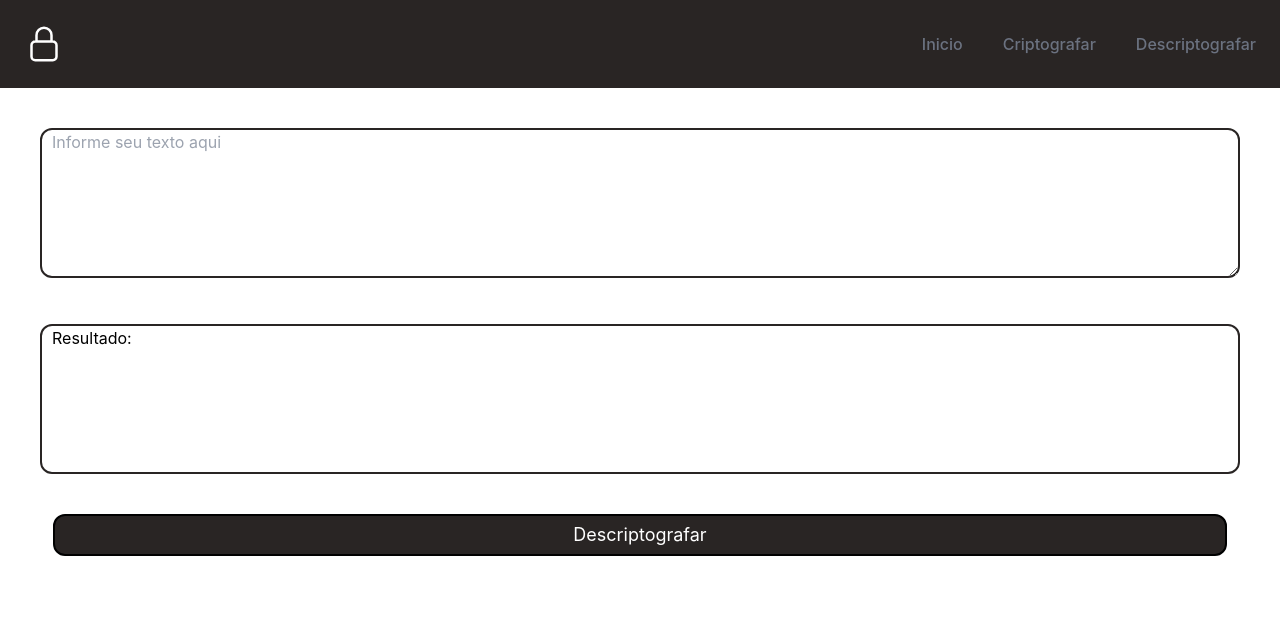
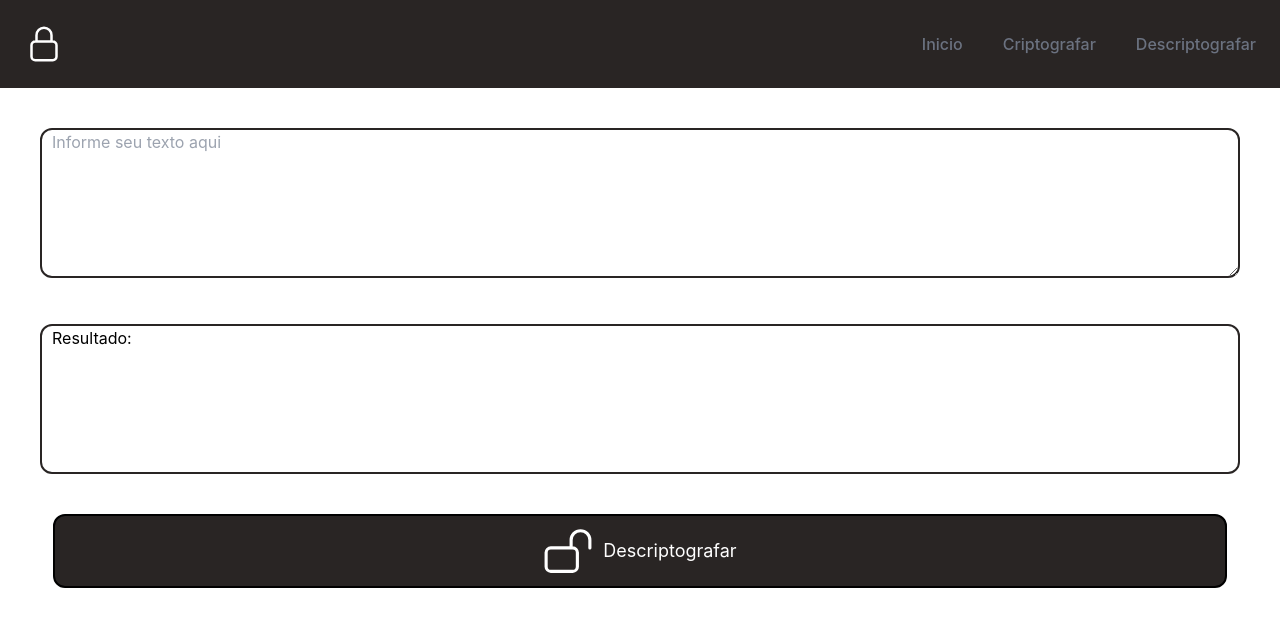
Before and after one commit to PedroLuisBrilhadori/application-RSAcryptography, a Next.js app: page /decrypt in a window 1280 px wide. Shown: the top 626 px of the page. Built offline with nearby package versions, Linux system fonts and the light colour scheme.

Commit message:
style: improve style (adding hover on the buttons and icons

```diff
--- a/src/components/ButtonSubmit/index.tsx
+++ b/src/components/ButtonSubmit/index.tsx
@@ -2,15 +2,15 @@ import { NextPage } from 'next';
 import React from 'react'
 
 interface Props {
-    text: String;
+    children?: React.ReactNode;
 }
 
 const ButtonSubmit: NextPage<Props> = (props) => {
-    const {text} = props;
-
     return (
-        <div className='items-center w-full text-center'>
-            <button type='submit' className='self-center text-center bg-stone-800 w-11/12 rounded-xl text-white text-lg p-[5px] border-black border-2'>{text}</button>
+        <div className='items-center w-full flex place-content-center'>
+            <button type='submit' className='p-[10px] w-11/12 bg-stone-800 rounded-xl text-white text-lg border-black border-2 flex items-center place-content-center hover:bg-white hover:text-black'>
+                {props.children}
+            </button>
         </div>
     )
 }
--- a/src/pages/decrypt.tsx
+++ b/src/pages/decrypt.tsx
@@ -1,3 +1,4 @@
+import { LockOpenIcon } from '@heroicons/react/24/outline';
 import React, { useState } from 'react'
 import ButtonSubmit from '../components/ButtonSubmit';
 import Header from '../components/Header'
@@ -16,14 +17,15 @@ export default function Decrypt() {
 
       <form action='/api/' method='post'>
         <div className='m-10 w-auto h-max'>
-          <textarea placeholder='Informe seu texto aqui' className='w-full h-[150px] rounded-xl bg-white border-2 border-stone-800 text-black pl-[10px] overflow-auto' id='textDecrypt' onChange={handleOnChange}>
-            {changeText}
-          </textarea>
+          <textarea placeholder='Informe seu texto aqui' className='w-full h-[150px] rounded-xl bg-white border-2 border-stone-800 text-black pl-[10px] overflow-auto' id='textDecrypt' onChange={handleOnChange} value={changeText} />
         </div>
 
         <ResultText result='Resultado:' id='textResult' />
 
-        <ButtonSubmit text='Descriptografar' />
+        <ButtonSubmit>
+          <LockOpenIcon width={50} height={50} className='mr-[10px]' />
+          Descriptografar
+        </ButtonSubmit>
       </form>
     </>
   )
--- a/src/pages/encrypt.tsx
+++ b/src/pages/encrypt.tsx
@@ -2,6 +2,9 @@ import React, {useState} from 'react'
 import ButtonSubmit from '../components/ButtonSubmit';
 import Header from '../components/Header'
 import ResultText from '../components/ResultText'
+import {
+  LockClosedIcon,
+} from '@heroicons/react/24/outline'
 
 export default function Encrypt() {
   const [changeText, setChangeText] = useState('');
@@ -16,14 +19,15 @@ export default function Encrypt() {
 
       <form action='/api/' method='post'>
         <div className='m-10 w-auto h-max'>
-          <textarea placeholder='Informe seu texto aqui' className='w-full h-[150px] rounded-xl bg-white border-2 border-stone-800 text-black pl-[10px] overflow-auto' id='textEncrypt' onChange={handleOnChange}>
-            {changeText}
-          </textarea>
+          <textarea placeholder='Informe seu texto aqui' className='w-full h-[150px] rounded-xl bg-white border-2 border-stone-800 text-black pl-[10px] overflow-auto' id='textEncrypt' onChange={handleOnChange} value={changeText} />
         </div>
 
         <ResultText result='Resultado:' id='textResult' />
 
-        <ButtonSubmit text='Criptografar' />
+        <ButtonSubmit>
+          <LockClosedIcon width={50} height={50} className='mr-[10px]' />
+          Criptografar
+        </ButtonSubmit>
       </form>
     </>
   )
--- a/src/pages/index.tsx
+++ b/src/pages/index.tsx
@@ -109,7 +109,7 @@ const Home: NextPage = () => {
                 <p>{item.answer}</p>
                 <br />
                 <a href={item.link} className='break-words'>
-                  <div className='p-[5px] pr-[20px] w-max text-center bg-stone-800 rounded-xl text-white text-lg border-black border-2 flex items-center float-right'>
+                  <div className='p-[5px] pr-[20px] w-max text-center bg-stone-800 rounded-xl text-white text-lg border-black border-2 flex items-center float-right hover:bg-white hover:text-black'>
                     {<PlusIcon width={50} height={50} className='mr-[10px]' />}
                     Saiba mais
                   </div>
```
